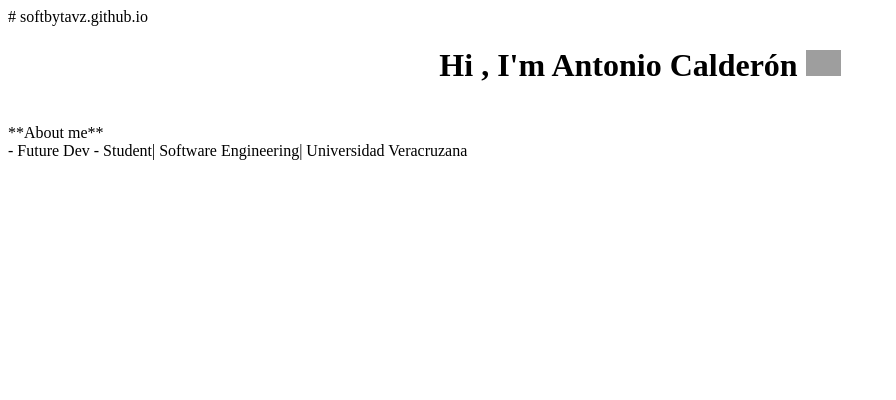
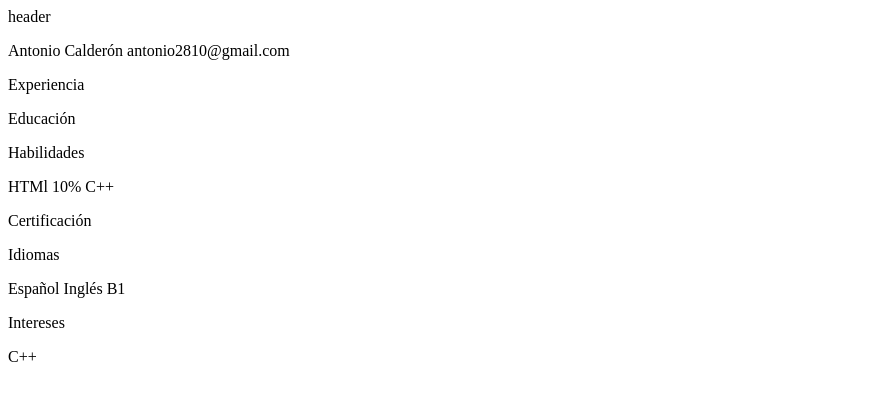
Before and after one commit to softbytavz/softbytavz.github.io, a plain HTML site: page index.html in a window 1280 px wide. Shown: the whole page, without its empty margins (0-896 px from the left). Drawn offline with Linux system fonts and the light colour scheme; grey boxes are pictures that could not be loaded.

Commit message:
actualizacion cv

```diff
--- a/index.html
+++ b/index.html
@@ -1,19 +1,20 @@
-# softbytavz.github.io
-<h1 align="center"><b>Hi , I'm Antonio Calderón </b><img src="https://media.giphy.com/media/hvRJCLFzcasrR4ia7z/giphy.gif" width="35"></h1>
-<!--  -->
+<html>
+    <body>
+        <p> header</p>
+        Antonio Calderón
+        antonio2810@gmail.com
+        <p>Experiencia</p>
+
+        <p>Educación</p>
+
+        <p>Habilidades</p>
+        HTMl
+        10% C++
+        <p>Certificación</p>
 
 
-<br>
-
-
-
-
-**About me**
-
-
-<br>
-
-- Future Dev
-- Student| Software Engineering| Universidad Veracruzana
-
-<br><br>
+        <p>Idiomas</p>
+        Español
+        Inglés B1
+        <p>Intereses</p>
+        C++
```
